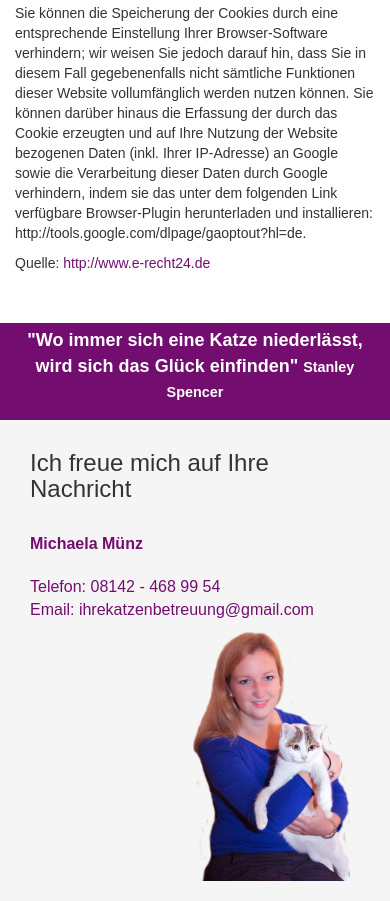
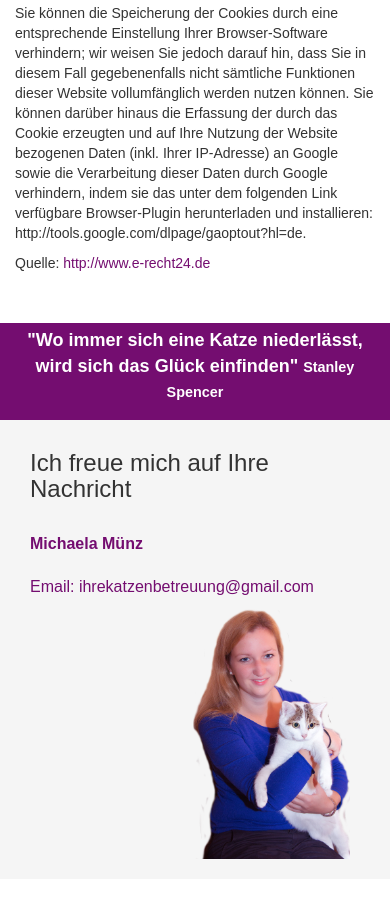
Before and after one commit to ihrekatzenbetreuung/ihrekatzenbetreuung.github.io, a plain HTML site: page impressum.html in a window 390 px wide. Shown: the part 2524-3425 px from the top of the page. After the commit the page ends 3403 px from the top, so only its background shows below. Drawn offline with Linux system fonts and the light colour scheme; a web font is replaced by a local one.

Commit message:
Update impressum.html
Phone number removed from impressum.html

```diff
--- a/impressum.html
+++ b/impressum.html
@@ -200,7 +200,7 @@
             <h3>Ich freue mich auf Ihre Nachricht</h3>
             <div class="contact-data" style="float: left;">
                 <p style="font-weight: bold;">Michaela Münz</p>
-                <p>Telefon: 08142 - 468 99 54<br>Email: ihrekatzenbetreuung@gmail.com</p>
+                <p>Email: ihrekatzenbetreuung@gmail.com</p>
             </div>
             <div style="float: right; margin-right: 10px;"><img src="resources/images/michaela2.png" height="250" alt="Michaela Münz - Ihre Katzenbetreuung"></div>
         </div>
```
